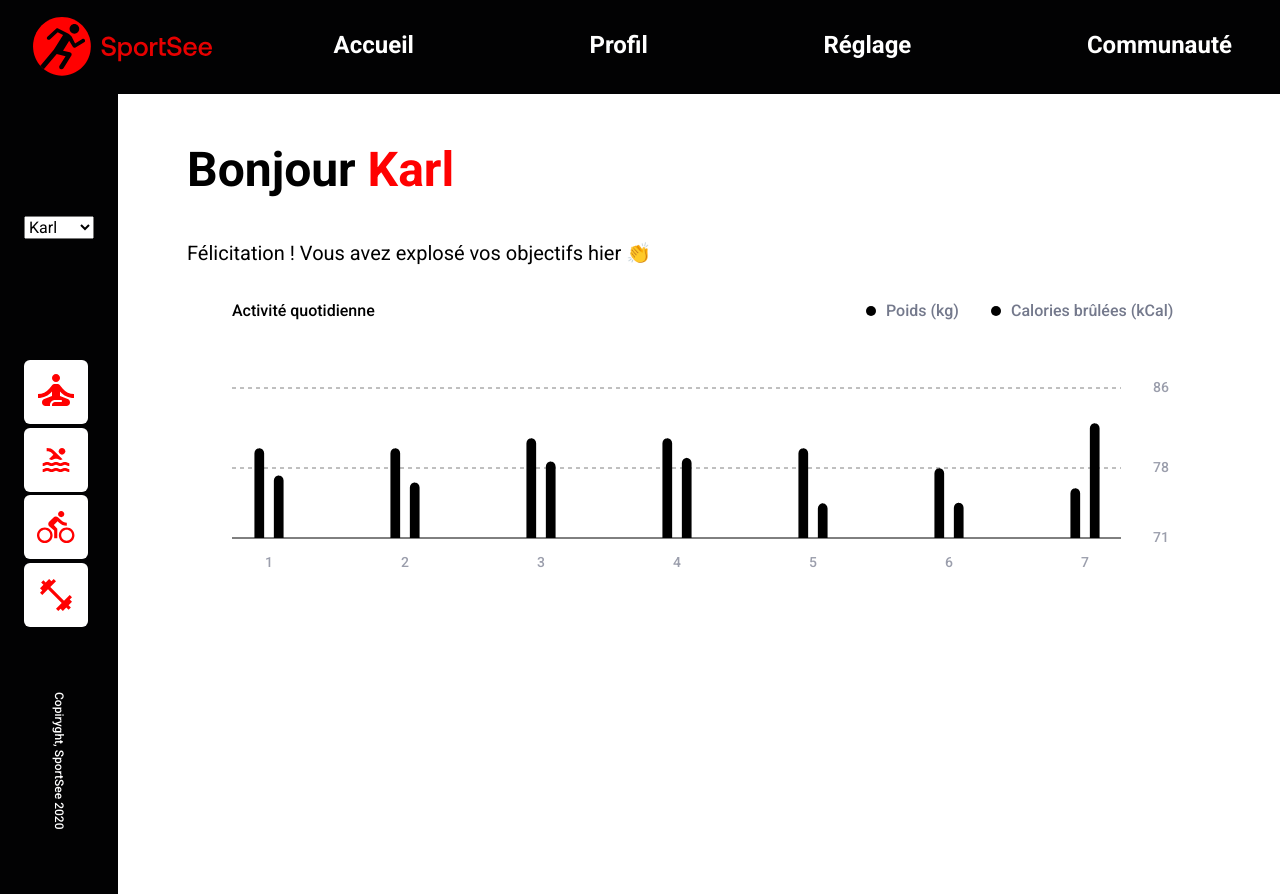
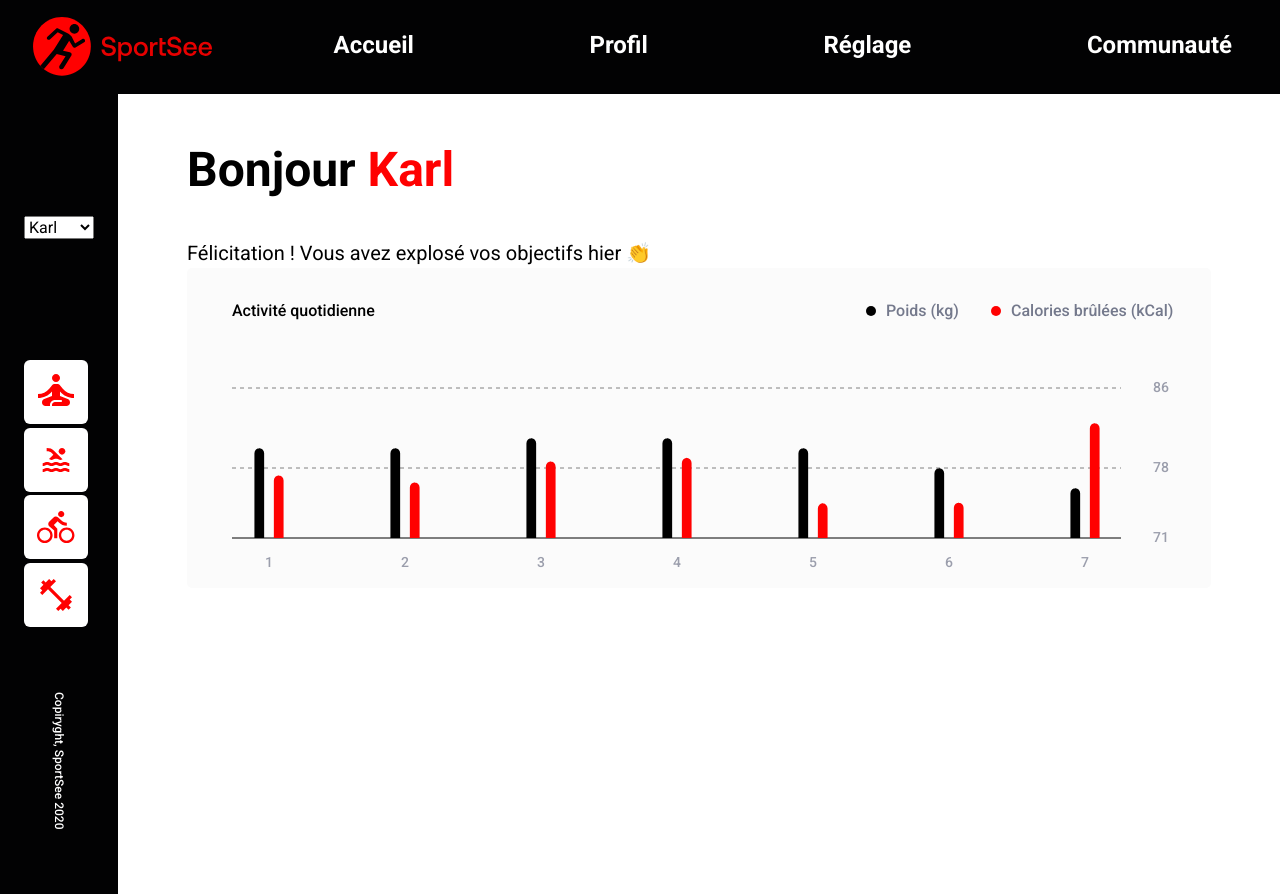
Before and after one commit to fischer-c187/P12, a React (Vite) app: page / in a window 1280 px wide. Built offline with nearby package versions, Linux system fonts and the light colour scheme.

Commit message:
add variable for dailyActivityChart

```diff
--- a/src/style/abstracts/_variables.scss
+++ b/src/style/abstracts/_variables.scss
@@ -4,6 +4,12 @@
   --main-color: #000;
   --secondary-color: #FFF;
   --main-color-name-user: #FF0101;
+  --main-bg-chart: #FBFBFB;
+
+  // daily activity chart
+  --first-bar-daily-color: #000;
+  --second-bar-daily-color: #FF0101;
+  --bg-tooltip: #FF0101;
 
   --desktop-font-size-nav: 1.5rem;
 
```
